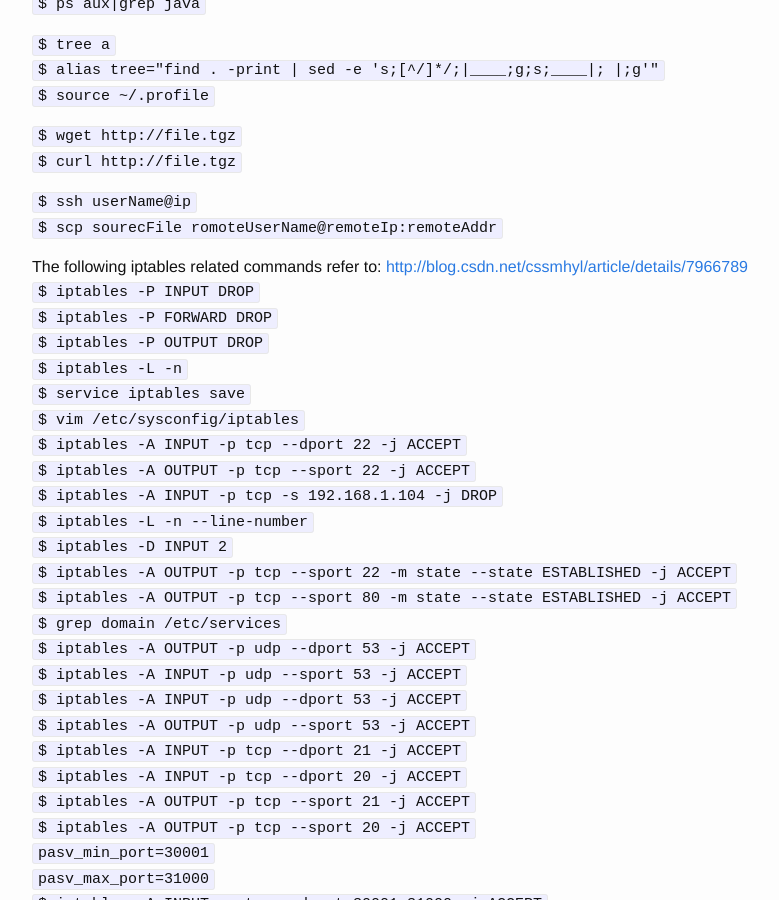
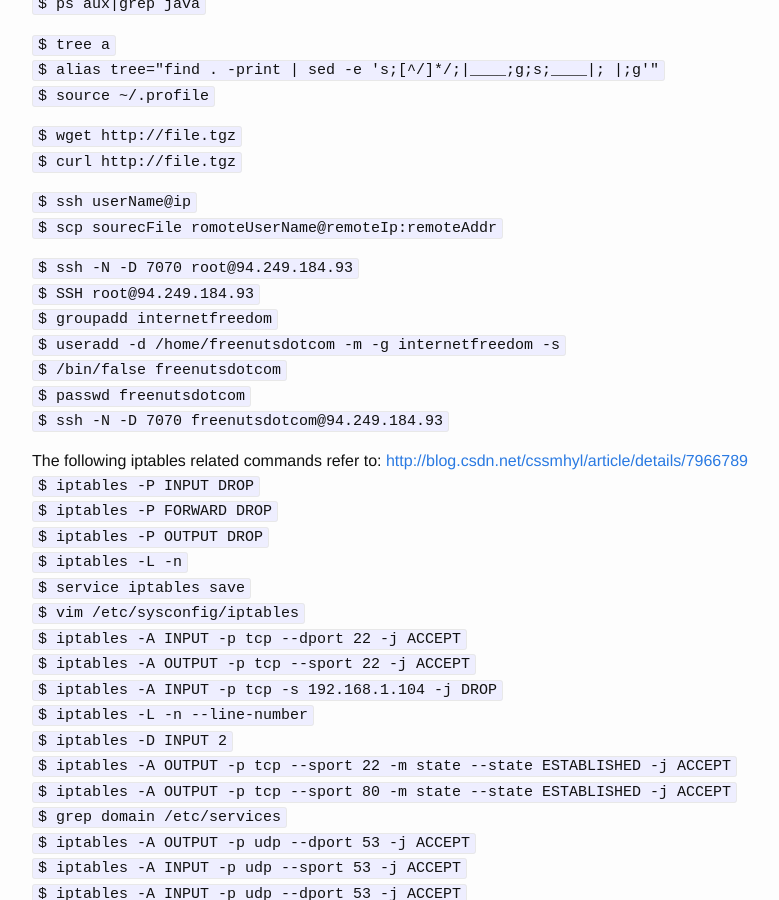
Before and after one commit to GeekRRK/GeekRRK.github.io, a Jekyll site: the page built from _posts/2015-12-15-Frequent commands.md, in a window 1280 px wide and 900 px high, scrolled down 2166 px. Shown: the whole window, without its empty margins (238-1017 px from the left). Built offline with Jekyll 4.4.1, drawn with Linux system fonts in a browser that asks for light colours.

Commit message:
Update 2015-12-15-Frequent commands.md

```diff
--- a/_posts/2015-12-15-Frequent commands.md
+++ b/_posts/2015-12-15-Frequent commands.md
@@ -95,6 +95,14 @@ Sync with author after fork
 `$ ssh userName@ip`
 `$ scp sourecFile romoteUserName@remoteIp:remoteAddr`
 
+`$ ssh -N -D 7070 root@94.249.184.93`
+`$ SSH root@94.249.184.93`
+`$ groupadd internetfreedom`
+`$ useradd -d /home/freenutsdotcom -m -g internetfreedom -s`
+`$ /bin/false freenutsdotcom`
+`$ passwd freenutsdotcom`
+`$ ssh -N -D 7070 freenutsdotcom@94.249.184.93`
+
 The following iptables related commands refer to: <http://blog.csdn.net/cssmhyl/article/details/7966789>
 `$ iptables -P INPUT DROP`
 `$ iptables -P FORWARD DROP`
```
